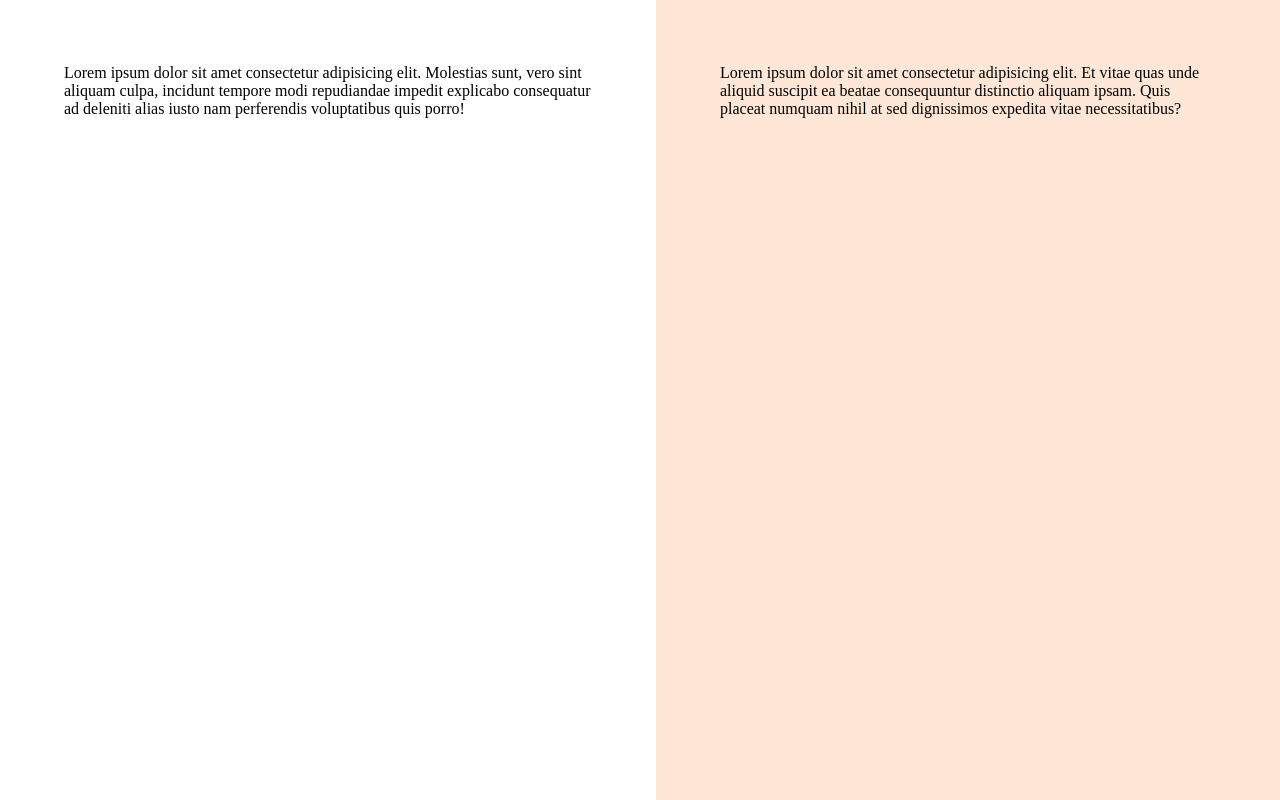
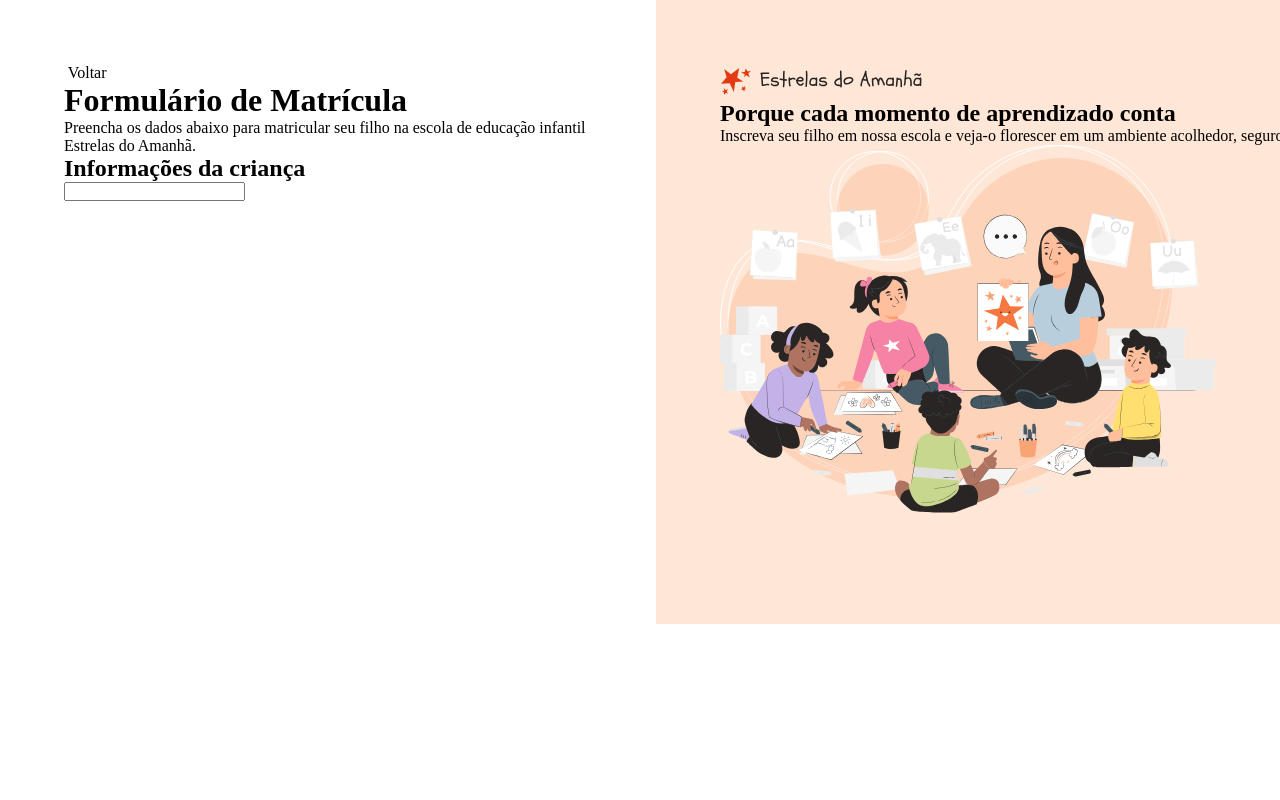
Before and after one commit to Tonisvaldo18/FORMUL-RIO-DE-MATRICULA, a plain HTML site: page index.html in a window 1280 px wide. Drawn offline with Linux system fonts and the light colour scheme.

Commit message:
Criação do Layout

```diff
--- a/index.html
+++ b/index.html
@@ -14,19 +14,30 @@
   <div id="app">
     <main>
       <div class="main-container">
-        <p>Lorem ipsum dolor sit amet consectetur adipisicing elit.
-          Molestias sunt, vero sint aliquam culpa, incidunt tempore
-          modi repudiandae impedit explicabo consequatur ad deleniti
-          alias iusto nam perferendis voluptatibus quis porro!</p>
+        <div class="back">
+          <img src="" alt="">
+          <span>Voltar</span>
+
+          <h1>Formulário de Matrícula</h1>
+          <p>Preencha os dados abaixo para matricular seu filho na escola de educação infantil Estrelas do Amanhã.</p>
+        </div>
+
+        <div>
+          <h2>Informações da criança</h2>
+          <input type="text" name="" id="">
+        </div>
       </div>
     </main>
 
     <aside class="asaide-container">
-      <p>Lorem ipsum dolor sit amet consectetur adipisicing elit.
-        Et vitae quas unde aliquid suscipit ea beatae consequuntur
-        distinctio aliquam ipsam. Quis placeat numquam nihil at sed
-        dignissimos expedita vitae necessitatibus?</p>
-    </aside>
+    <header>
+      <img src="assets/icons/logo.svg" alt="">
+      <h2>Porque cada momento de
+        <span>aprendizado</span>
+        conta</h2>
+      <p>Inscreva seu filho em nossa escola e veja-o florescer em um ambiente acolhedor, seguro e estimulante.</p>
+    </header>
+    <img src="assets/icons/Ilustration.svg" alt="">
   </div>
 </body>
 </html>
--- a/styles.css/layout.css
+++ b/styles.css/layout.css
@@ -21,6 +21,8 @@ main{
 aside{
     background-color: var(--surface-secondary);
     padding: 4rem;
+    height: 624px;
+    width: 848px;
 
     & .aside-container{
         max-width: 31rem;
```
